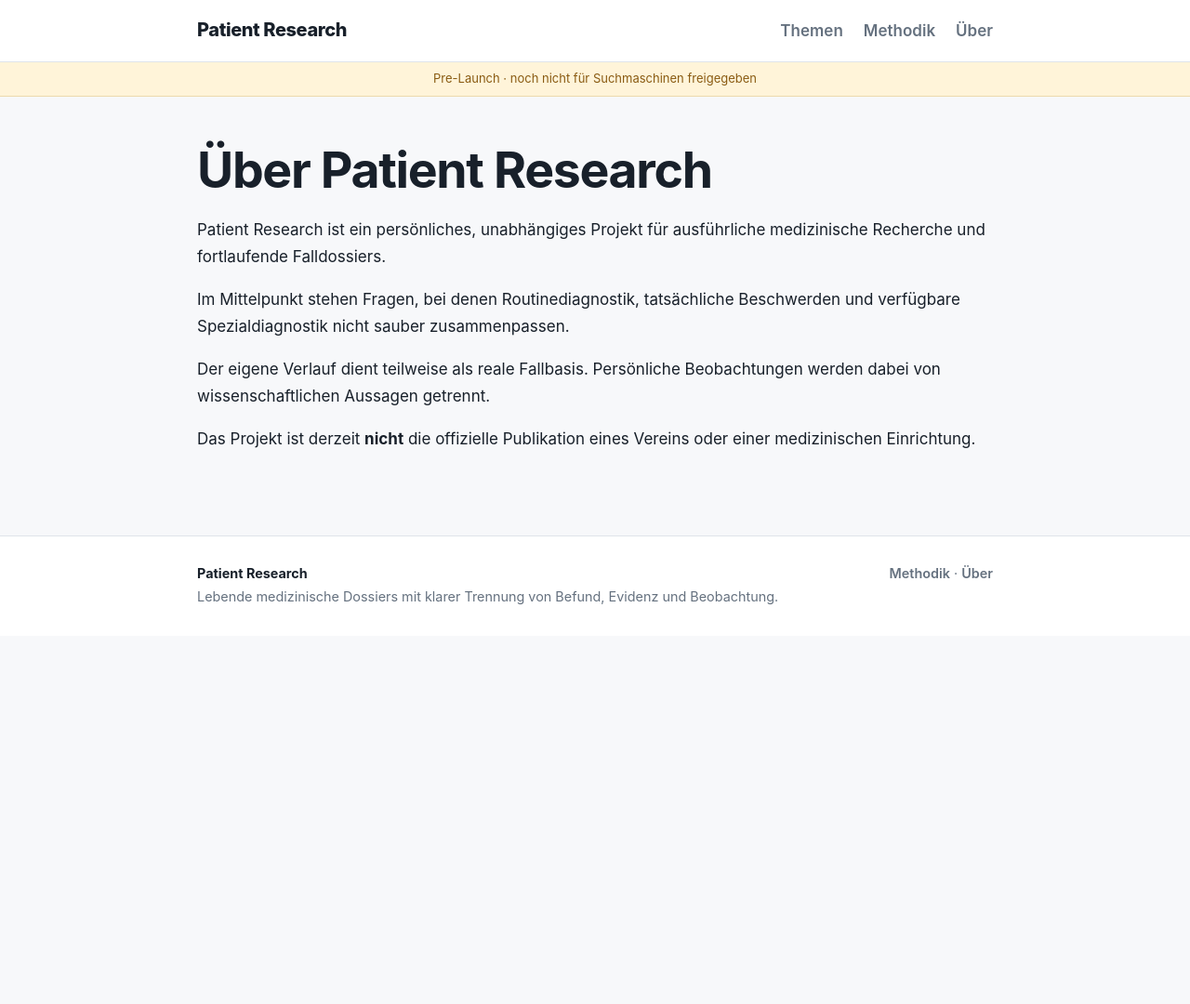
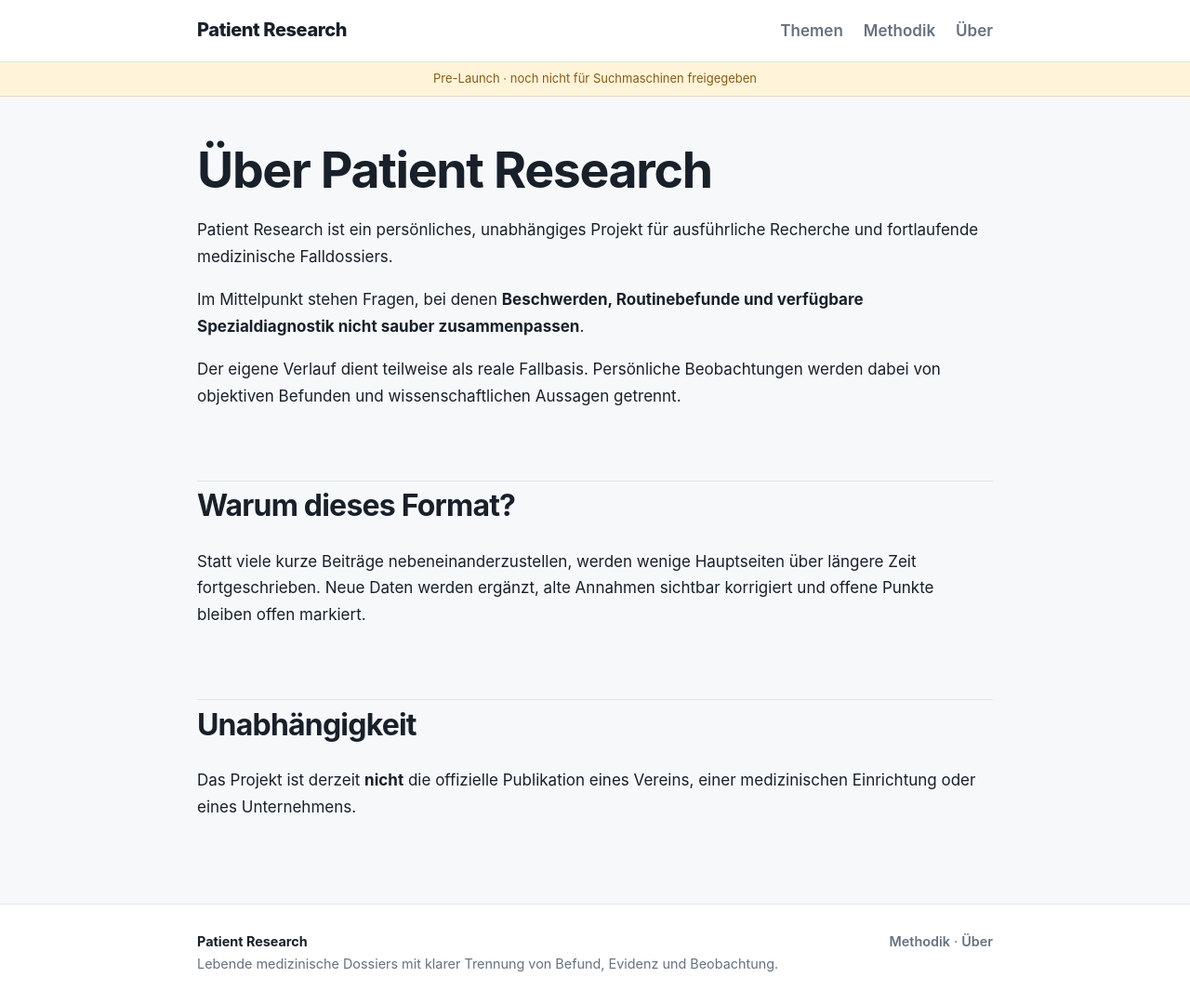
Before and after one commit to open-research-works/Patient-Research, a Jekyll site: the page built from ueber.md, in a window 1280 px wide and 1080 px high. Shown: the whole window at 93% size. Built offline with Jekyll 4.4.1, drawn with Linux system fonts in a browser that asks for light colours.

Commit message:
Refine project description

```diff
--- a/ueber.md
+++ b/ueber.md
@@ -5,10 +5,16 @@ title: Über das Projekt
 
 # Über Patient Research
 
-Patient Research ist ein persönliches, unabhängiges Projekt für ausführliche medizinische Recherche und fortlaufende Falldossiers.
+Patient Research ist ein persönliches, unabhängiges Projekt für ausführliche Recherche und fortlaufende medizinische Falldossiers.
 
-Im Mittelpunkt stehen Fragen, bei denen Routinediagnostik, tatsächliche Beschwerden und verfügbare Spezialdiagnostik nicht sauber zusammenpassen.
+Im Mittelpunkt stehen Fragen, bei denen **Beschwerden, Routinebefunde und verfügbare Spezialdiagnostik nicht sauber zusammenpassen**.
 
-Der eigene Verlauf dient teilweise als reale Fallbasis. Persönliche Beobachtungen werden dabei von wissenschaftlichen Aussagen getrennt.
+Der eigene Verlauf dient teilweise als reale Fallbasis. Persönliche Beobachtungen werden dabei von objektiven Befunden und wissenschaftlichen Aussagen getrennt.
 
-Das Projekt ist derzeit **nicht** die offizielle Publikation eines Vereins oder einer medizinischen Einrichtung.
+## Warum dieses Format?
+
+Statt viele kurze Beiträge nebeneinanderzustellen, werden wenige Hauptseiten über längere Zeit fortgeschrieben. Neue Daten werden ergänzt, alte Annahmen sichtbar korrigiert und offene Punkte bleiben offen markiert.
+
+## Unabhängigkeit
+
+Das Projekt ist derzeit **nicht** die offizielle Publikation eines Vereins, einer medizinischen Einrichtung oder eines Unternehmens.
```
